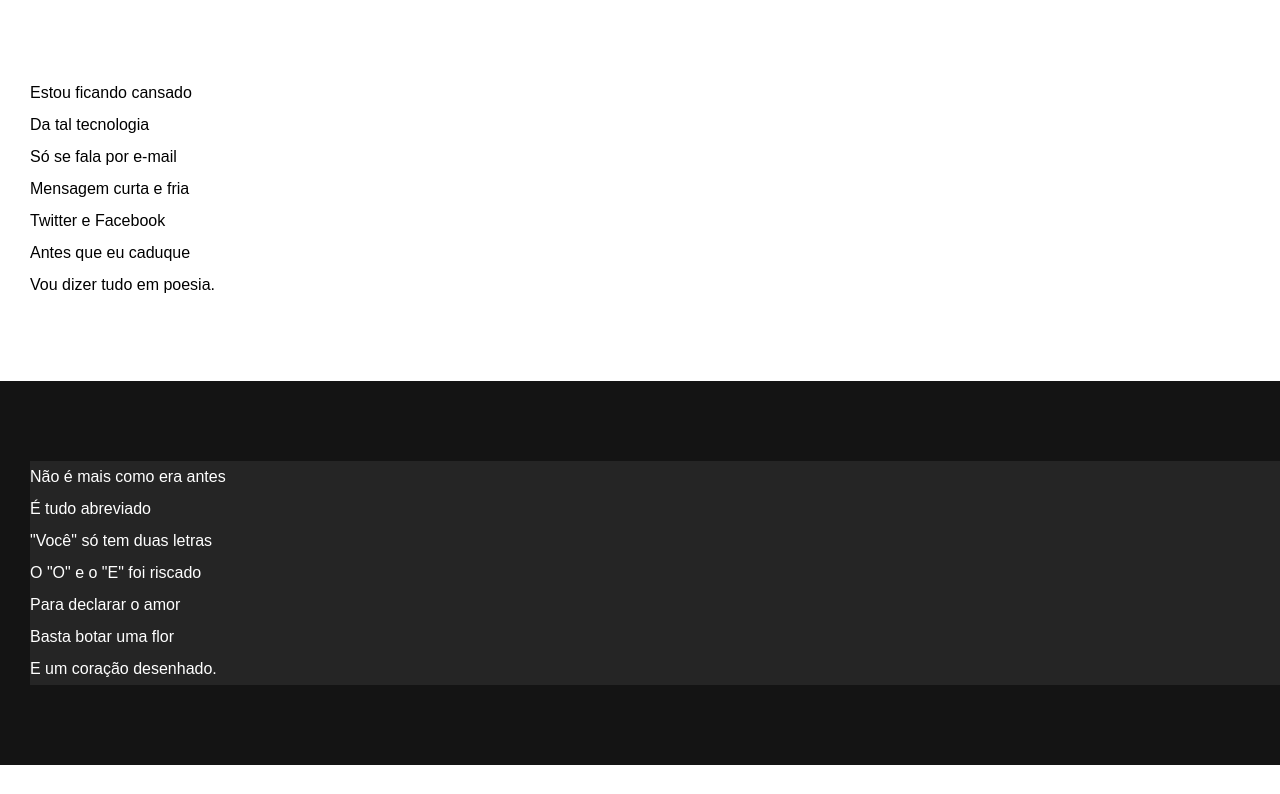
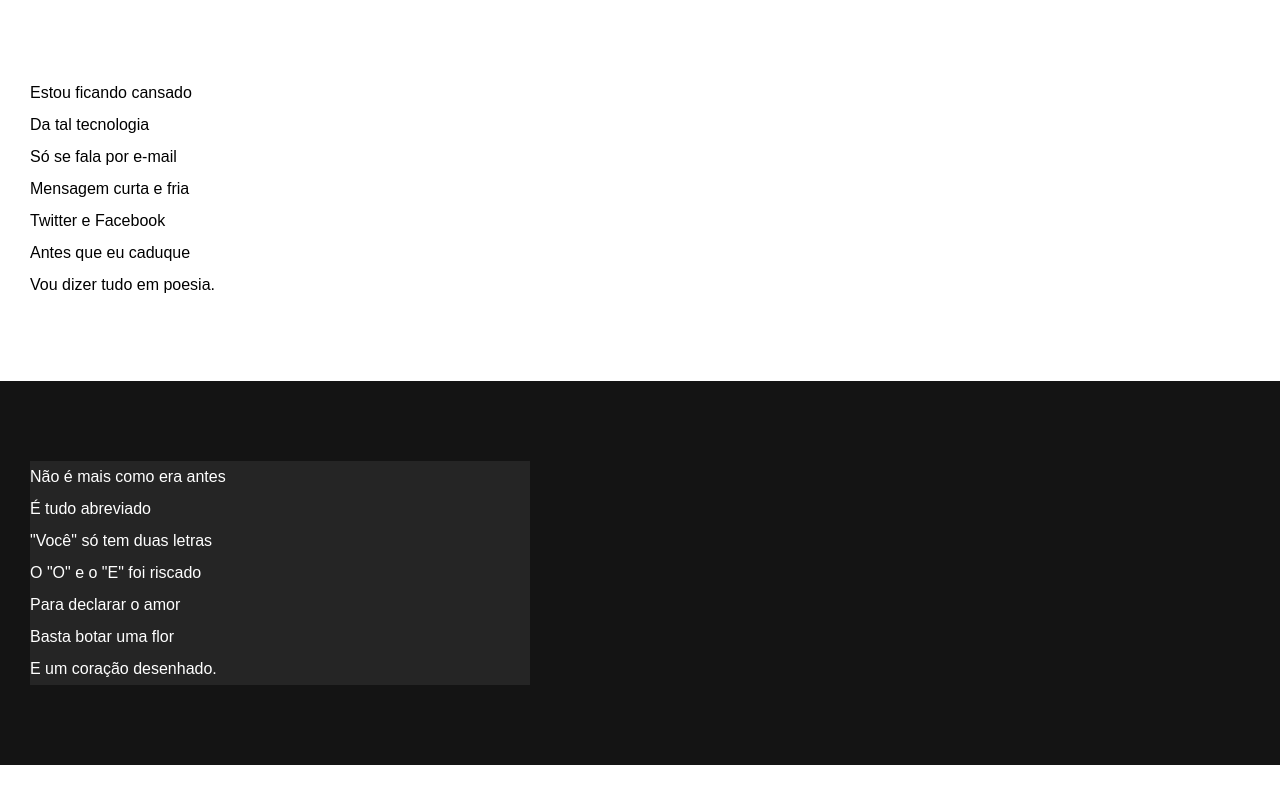
Before and after one commit to Iralberg/Html-css, a plain HTML site: page Desafios/def12/index.html in a window 1280 px wide. Shown: the part 158-952 px from the top of the page. Drawn offline with Linux system fonts and the light colour scheme.

Commit message:
Update style.css

```diff
--- a/Desafios/def12/estilo/style.css
+++ b/Desafios/def12/estilo/style.css
@@ -5,7 +5,7 @@
     font-family: Arial, Helvetica, sans-serif;
 }
 html, body{
-    min-width: 100vh;
+    min-height: 100vh;
 background-color: darkgray;
 }
 header{
@@ -44,6 +44,7 @@ section{
 }
 .imagem > p{
     background-color: rgb(37, 37, 37);
+    width: 500px;
 }
 footer{
     background-color: black;
```
